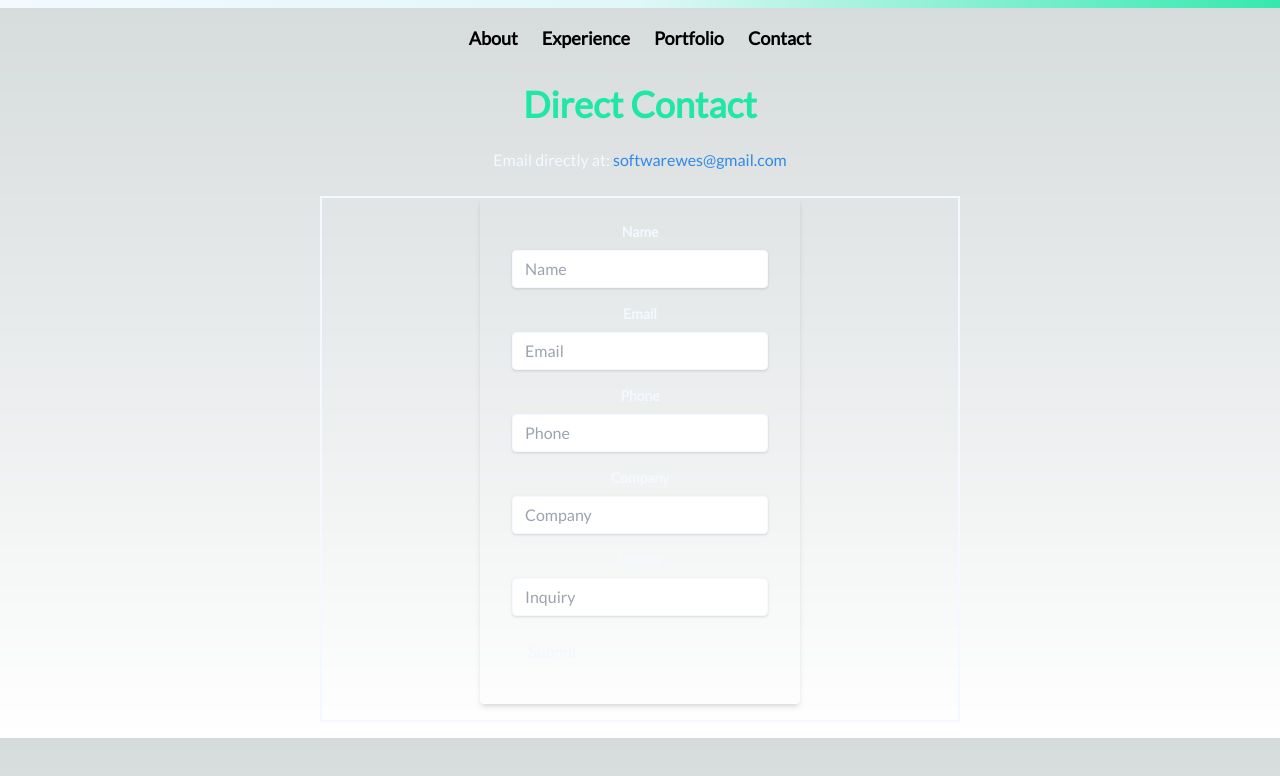
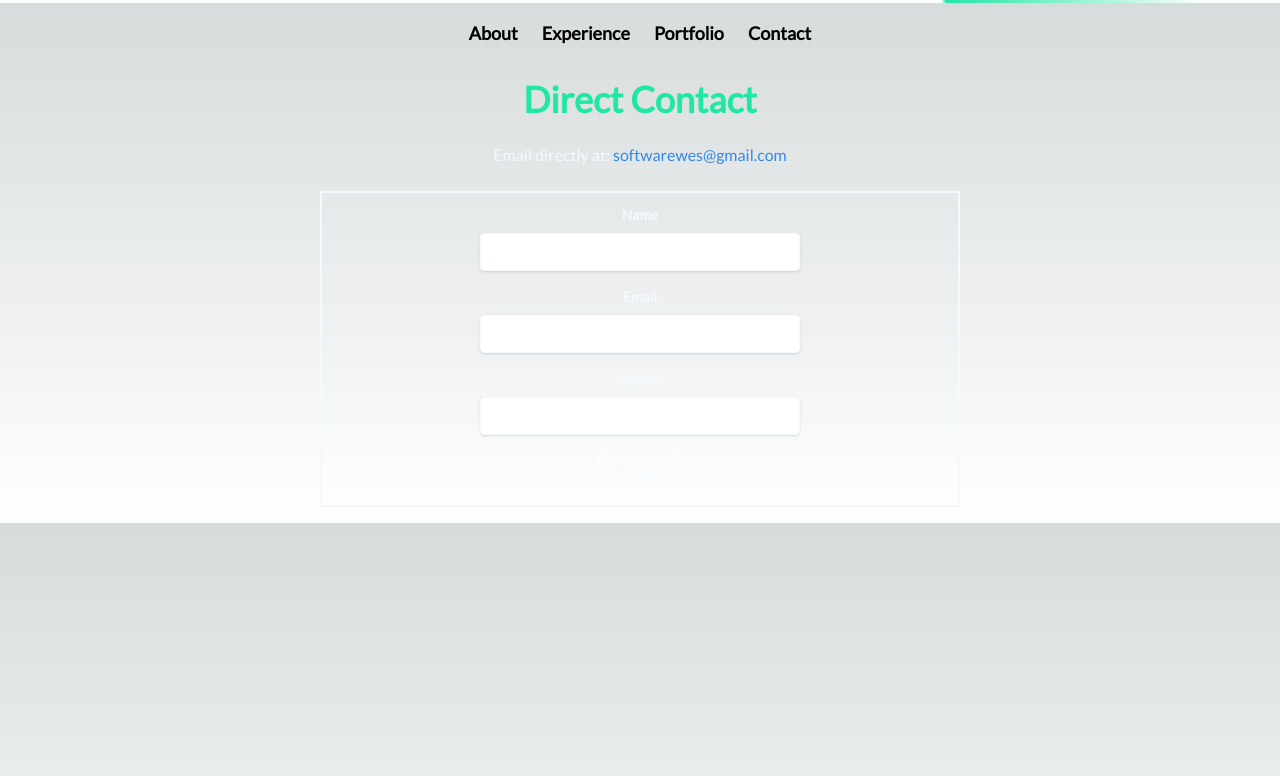
Before and after one commit to wlemahieu/wesleylemahieu.com, a Next.js app: page /contact in a window 1280 px wide. Shown: the top 776 px of the page. Built offline with nearby package versions, Linux system fonts and the light colour scheme.

Commit message:
fix contact form, aesthetic adjustments

```diff
--- a/app/contact/page.tsx
+++ b/app/contact/page.tsx
@@ -4,16 +4,26 @@
  * Contact page view
  */
 import { FC } from 'react';
-import { useFormik } from 'formik';
-import { FirebaseApp } from 'firebase/app';
-import { getFunctions, httpsCallable } from 'firebase/functions';
-import useGetApp from '@hooks/useGetApp';
+import { useFormik, Formik, Form, Field } from 'formik';
+import { getFunctions, httpsCallable, connectFunctionsEmulator } from 'firebase/functions';
 import Link from 'next/link';
+import { initializeApp } from '@firebase/app';
+import firebaseConfig from '@config/firebase-config.json';
+import '../globals.css';
+
+const initialValues = {
+  name: '',
+  email: '',
+  company: '',
+  phone: '',
+  inquiry: '',
+};
 
 const Contact: FC = () => {
-  const app = useGetApp();
+  const app = initializeApp(firebaseConfig);
   const region = 'us-central1';
-  const functions = getFunctions(app as FirebaseApp, region);
+  const functions = getFunctions(app, region);
+
   const sendInquiry = (values: any) => {
     const { email, inquiry, name, phone, company } = values;
     const text = `
@@ -23,8 +33,15 @@ const Contact: FC = () => {
       COMPANY: ${company}<br/>
       INQUIRY: ${inquiry}
     `;
+
+    // connect to the local emulators
+    if (process.env.NEXT_PUBLIC_MODE === 'development') {
+      console.log('----- DEVELOPMENT MODE -----');
+      connectFunctionsEmulator(functions, '127.0.0.1', 5001);
+
       const sendInquiryFn = httpsCallable(functions, 'sendInquiry');
       sendInquiryFn({ text });
+    }
   };
 
   const validate = (values: any) => {
@@ -44,21 +61,6 @@ const Contact: FC = () => {
     return errors;
   };
 
-  const formik = useFormik({
-    initialValues: {
-      name: '',
-      email: '',
-      company: '',
-      phone: '',
-      inquiry: '',
-    },
-    onSubmit: (values) => {
-      sendInquiry(values);
-      formik.resetForm();
-    },
-    validate,
-  });
-
   return (
     <div className="container mx-auto text-center flex flex-col justify-center">
       <h1 className="text-4xl font-bold text-base5">
@@ -69,44 +71,34 @@ const Contact: FC = () => {
       </div>
 
       <div className="container mx-auto max-w-screen-sm border-2 text-base3 mt-3">
-        <div className="w-full max-w-xs mx-auto">
-          <form onSubmit={formik.handleSubmit} className="bg-white shadow-md rounded px-8 pt-6 pb-8 mb-4">
+        <div className="w-full max-w-xs mx-auto m-3">
+          <Formik
+            initialValues={initialValues}
+            onSubmit={(values, actions) => {
+              sendInquiry(values);
+              actions.resetForm();
+            }}
+            validate={validate}
+          >
+            <Form>
               <div className="mb-4">
-              <label className="block text-gray-700 text-sm font-bold mb-2">
-                Name
-              </label>
-              <input className="shadow appearance-none border rounded w-full py-2 px-3 text-gray-700 leading-tight focus:outline-none focus:shadow-outline" id="name" type="text" autoComplete='off' placeholder="Name" onChange={formik.handleChange} />
+                <label htmlFor="name" className="block text-gray-700 text-sm font-bold mb-2">Name</label>
+                <Field id="name" name="name" className="shadow appearance-none border rounded w-full py-2 px-3 text-gray-700 leading-tight focus:outline-none focus:shadow-outline"/>
               </div>
+
               <div className="mb-4">
-              <label className="block text-gray-700 text-sm font-bold mb-2">
-                Email
-              </label>
-              <input className="shadow appearance-none border rounded w-full py-2 px-3 text-gray-700 leading-tight focus:outline-none focus:shadow-outline" id="email" type="email" autoComplete='off' placeholder="Email" onChange={formik.handleChange} />
+                <label htmlFor="email" className="block text-gray-700 text-sm font-bold mb-2">Email</label>
+                <Field id="email" name="email" type="email" className="shadow appearance-none border rounded w-full py-2 px-3 text-gray-700 leading-tight focus:outline-none focus:shadow-outline"/>
               </div>
+
               <div className="mb-4">
-              <label className="block text-gray-700 text-sm font-bold mb-2">
-                Phone
-              </label>
-              <input className="shadow appearance-none border rounded w-full py-2 px-3 text-gray-700 leading-tight focus:outline-none focus:shadow-outline" id="phone" type="text" autoComplete='off' placeholder="Phone" onChange={formik.handleChange} />
+                <label htmlFor="inquiry" className="block text-gray-700 text-sm font-bold mb-2">Inquiry</label>
+                <Field rows={10} cols={5} id="inquiry" name="inquiry" type="textarea" className="shadow appearance-none border rounded w-full py-2 px-3 text-gray-700 leading-tight focus:outline-none focus:shadow-outline"/>
               </div>
-            <div className="mb-4">
-              <label className="block text-gray-700 text-sm font-bold mb-2">
-                Company
-              </label>
-              <input className="shadow appearance-none border rounded w-full py-2 px-3 text-gray-700 leading-tight focus:outline-none focus:shadow-outline" id="company" type="text" autoComplete='off' placeholder="Company" onChange={formik.handleChange} />
-            </div>
-            <div className="mb-4">
-              <label className="block text-gray-700 text-sm font-bold mb-2">
-                Inquiry
-              </label>
-              <input className="shadow appearance-none border rounded w-full py-2 px-3 text-gray-700 leading-tight focus:outline-none focus:shadow-outline" id="inquiry" type="text" autoComplete='off' placeholder="Inquiry" onChange={formik.handleChange} />
-            </div>
-            <div className="flex items-center justify-between">
-              <button className="bg-blue-500 hover:bg-blue-700 text-white font-bold py-2 px-4 rounded focus:outline-none focus:shadow-outline" type="submit">
-                Submit
-              </button>
-            </div>
-          </form>
+
+              <button type="submit" style={{ border: '1px solid white', borderRadius: '8px', padding: '.5rem 1rem' }}>Submit</button>
+            </Form>
+          </Formik>
         </div>
       </div>
     </div>
--- a/app/layout.tsx
+++ b/app/layout.tsx
@@ -1,10 +1,9 @@
 import './globals.css'
+import { Lato } from '@next/font/google';
 import Navigation from '@components/navigation'
-import { Lato } from '@next/font/google'
+import Menu from '@components/menu'
 
 const font = Lato({ subsets: ['latin'], weight: '400' })
-
-const Nav = Navigation as any;
 
 export default function RootLayout({
   children,
@@ -19,7 +18,9 @@ export default function RootLayout({
       */}
       <head />
       <body>
-        <Nav />
+        <Navigation>
+          <Menu />
+        </Navigation>
         <div className="p-4">
           {children}
         </div>
--- /dev/null
+++ b/components/menu.tsx
@@ -0,0 +1,37 @@
+import kebabCase from 'lodash/kebabCase';
+import Link from 'next/link';
+import { headers } from 'next/headers';
+import styles from './navigation.module.css';
+
+const menuItems = [
+  'About',
+  // 'Blog',
+  'Experience',
+  'Portfolio',
+  'Contact'
+];
+
+const hosts = ['localhost:3000', 'wesleylemahieu.com:443'];
+
+const Menu =  () => {
+  const headersList = headers();
+  const host = headersList.get('host');
+  const url = headersList.get('x-url')?.replace('https://', '').replace('http://', '').replace(hosts[0], '').replace(hosts[1], '') || "";
+  const page = host ? url.replace(host, '') : null;
+
+  return (
+    <ul className={styles.menuList}>
+      {menuItems.map((item, key) => {
+        const to = `/${kebabCase(item.toLowerCase())}`;
+        const href = to === '/about' ? '/' : to;
+        return (
+          <li key={`item-${key}`} className={page === href ? styles.activeItem : undefined}>
+            <Link href={href} className="text-lg font-semibold" title={item}>{item}</Link>
+          </li>
+        );
+      })}
+    </ul>
+  );
+};
+
+export default Menu;
--- a/components/navigation.module.css
+++ b/components/navigation.module.css
@@ -1,26 +1,13 @@
-@keyframes root {
-  0% {
-    border-image-source: linear-gradient(to left, #f3f9ff, #21E7A6, #f3f9ff);
-  }
-  25% {
-    border-image-source: linear-gradient(to left, #f3f9ff, #f3f9ff, #21E7A6);
-  }
-  50% {
-    border-image-source: linear-gradient(to left, #21E7A6, #f3f9ff, #f3f9ff);
-  }
-  100% {
-    border-image-source: linear-gradient(to left, #f3f9ff, #21E7A6, #f3f9ff);
-  }
-}
 
 .root {
   animation-name: root;
-  animation-duration: 10s;
+  animation-duration: 3s;
+  animation-iteration-count: infinite;
   border: none;
   border-top: 8px solid;
   border-top-width: 8px;
   border-image-slice: 1;
-  border-image-source: linear-gradient(to left, #f3f9ff, #21E7A6, #f3f9ff);
+  border-image-source: linear-gradient(45deg, blue, red);
   width: 100%;
   padding: 1rem;
 }
--- a/components/navigation.tsx
+++ b/components/navigation.tsx
@@ -1,36 +1,117 @@
-import kebabCase from 'lodash/kebabCase';
-import Link from 'next/link';
-import { headers } from 'next/headers';
-import styles from './navigation.module.css';
+'use client';
 
-const menuItems = [
-  'About',
-  'Experience',
-  'Portfolio',
-  'Contact'
+import { range } from 'lodash';
+import { useEffect, useRef, useState } from 'react';
+
+const blues = [
+  '#81B7F0', // l2 blue
+  '#569FEB', // l1 blue
+  '#3089E6', // blue
+  '#0F75DF', // d1 blue
+  '#0657AC', // d2 blue
 ];
 
-const hosts = ['localhost:3000', 'wesleylemahieu.com:443'];
+const greens = [
+  '#78F1C9', // l2 green
+  '#49ECB7', // l1 green
+  '#21E7A6', // green
+  '#00E097', // d1 green
+  '#00B076', // d2 green
+];
 
-const Navigation =  () => {
-  const headersList = headers();
-  const host = headersList.get('host');
-  const url = headersList.get('x-url')?.replace('https://', '').replace('http://', '').replace(hosts[0], '').replace(hosts[1], '') || "";
-  const page = host ? url.replace(host, '') : null;
+const oranges = [
+  '#FFC977', // l2 orange
+  '#FFB84E', // l1 orange
+  '#FFA825', // orange
+  '#DB8402', // d1 orange
+  '#AC6700', // d2 orange
+];
+
+const initialColorsOrder = [
+  ...blues,
+  ...greens,
+  ...oranges,
+];
+
+// 52-100 range ideal. (100 = white, 52 = main color)
+const t = range(250).map((_d, key) => {
+  if (key >= 52 && key <= 100) {
+    const pct = key;
+    const d = `hsl(160, 80%, ${pct}%)`;
+    return d;
+  }
+  return '#fff'
+});
+
+const Navigation = ({children}: any) => {
+  const colorsRef = useRef<Array<string>>([]);
+  const navRef = useRef<HTMLDivElement | null>(null);
+  const [timer, setTimer] = useState<number | null>(null);
+
+  useEffect(() => {
+    colorsRef.current = t;
+  }, []);
+
+  useEffect(() => {
+    const t = setInterval(() => {
+      const n = [...colorsRef.current];
+      const firstElement = n.shift() as string;
+      n.push(firstElement);
+      colorsRef.current = n;
+      if (navRef.current) {
+        navRef.current.style.borderImageSource = `linear-gradient(45deg, ${n.join(',')})`;
+      }
+    }, 15);
+
+    return () => clearInterval(t);
+  }, [navRef, colorsRef]);
+
+  /*
+  const [mousePos, setMousePos] = useState({
+    x: 0,
+    y: 0,
+  });
+
+  useEffect(() => {
+    const handleMouseMove = (event: any) => {
+      setMousePos({ x: event.clientX, y: event.clientY });
+    };
+
+    window.addEventListener('mousemove', handleMouseMove);
+
+    return () => {
+      window.removeEventListener(
+        'mousemove',
+        handleMouseMove
+      );
+    };
+  }, []);
+
+
+
+  const coordSum = mousePos.x + mousePos.y;
+  const modifier = 1 / coordSum * 100;
+  const degreeAngle = 360 * modifier;
+
+  console.log({coordSum, modifier, degreeAngle, colorString });
+  console.log('x', mousePos.x);
+  console.log('y', mousePos.y);
+  */
+
+  const gradientRoot = {
+    border: 'none',
+    borderTop: '3px solid',
+    borderTopWidth: '3px',
+    borderImageSlice: '1',
+    borderImageSource: `linear-gradient(45deg, ${t.join(',')})`,
+    width: '100%',
+    padding: '1rem',
+    // opacity: '.55'
+  };
 
   return (
-    <nav className={styles.root}>
-      <ul className={styles.menuList}>
-        {menuItems.map((item, key) => {
-          const to = `/${kebabCase(item.toLowerCase())}`;
-          const href = to === '/about' ? '/' : to;
-          return (
-            <li key={`item-${key}`} className={page === href ? styles.activeItem : undefined}>
-              <Link href={href} className="text-lg font-semibold" title={item}>{item}</Link>
-            </li>
-          );
-        })}
-      </ul>
+    <nav ref={navRef} style={gradientRoot}>
+      {children}
     </nav>
   )
 };
```
Also changed, not shown: app/blog/page.tsx (added, +10 -0 lines), app/useConnect.ts (added, +24 -0 lines), hooks/useGetApp.ts (deleted, +0 -27 lines), hooks/useGetFunction.ts (deleted, +0 -11 lines), tailwind.config.js (+6 -5 lines), app/globals.css (line endings or trailing spaces), 2 other files (tests, documents, lock files or other folders). Lines whose indentation alone changed are shown as unchanged.
